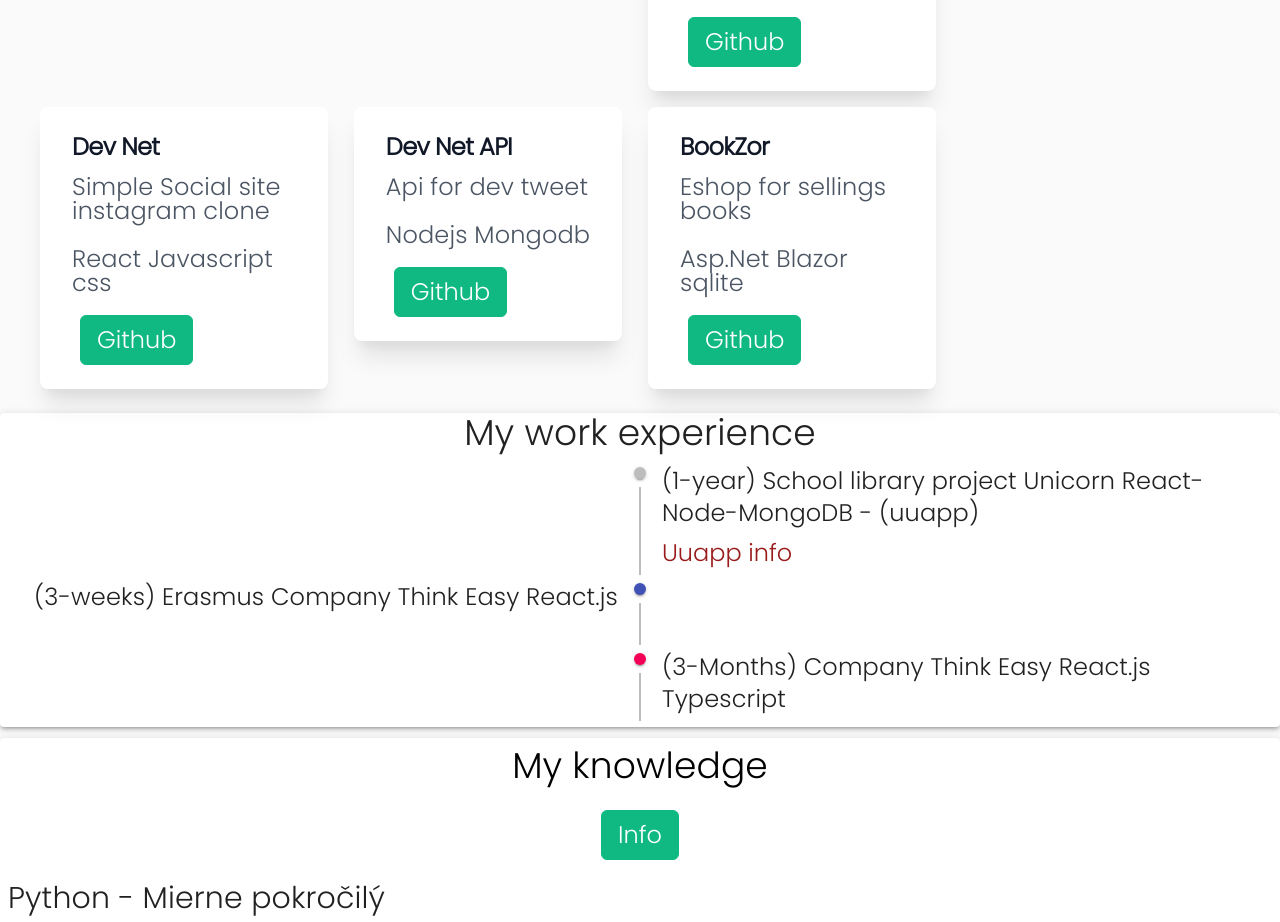
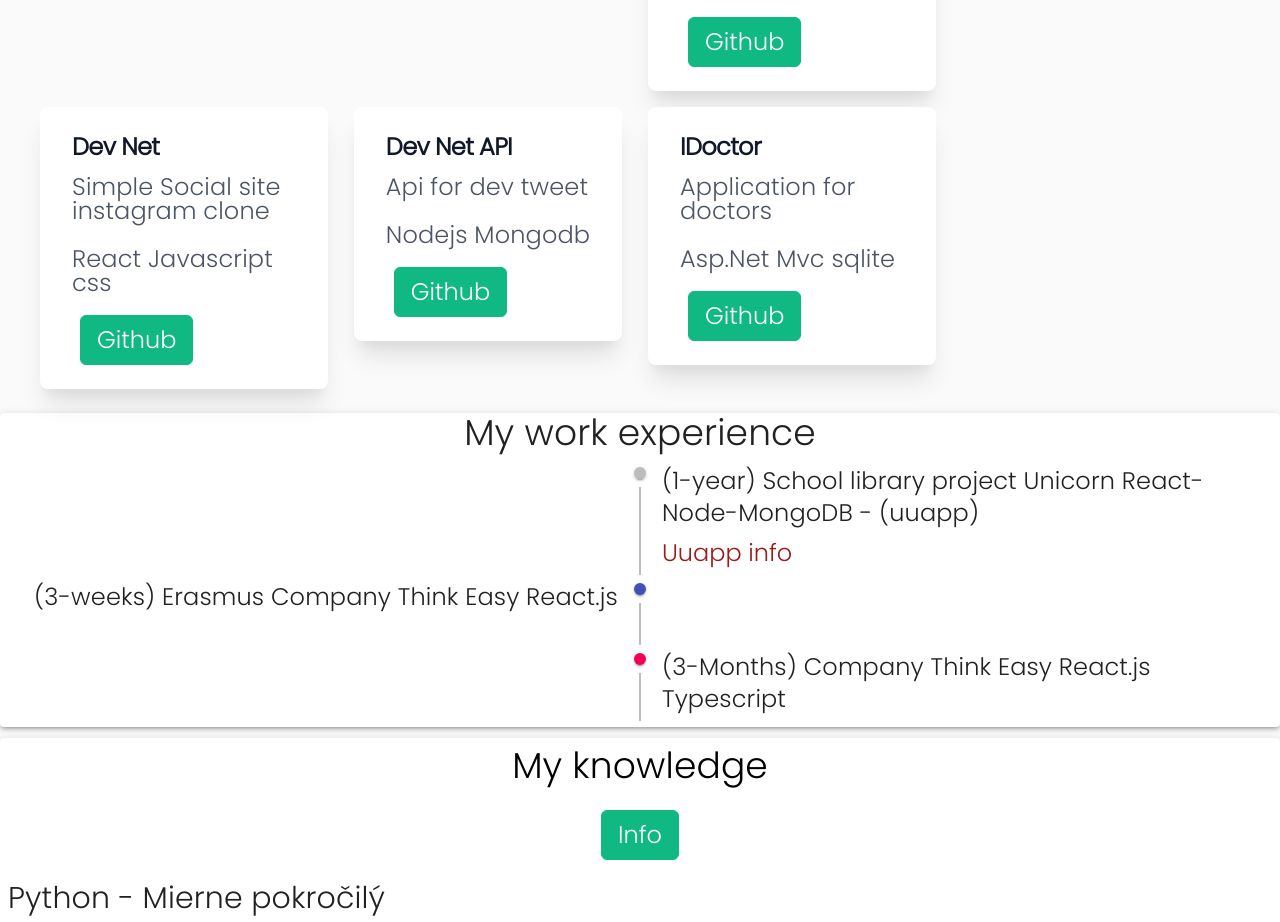
Before and after one commit to peterdinis/Portfolio-Dinis, a React (Create React App) app: page / in a window 1280 px wide. Shown: the part 2260-3182 px from the top of the page. Built offline with nearby package versions, Linux system fonts and the light colour scheme.

Commit message:
Update projects

```diff
--- a/src/components/projects/MyProjects.jsx
+++ b/src/components/projects/MyProjects.jsx
@@ -58,10 +58,10 @@ const MyProjects = () => {
         />
 
         <Project
-        description={t("description.foo")}
-          name="BookZor"
-          subName="Asp.Net Blazor sqlite"
-          link="https://github.com/peterdinis/BookZor"
+        description={t("description.doc")}
+          name="IDoctor"
+          subName="Asp.Net Mvc sqlite"
+          link="https://github.com/peterdinis/IDoctor"
           firstLinkName="Github"
 
         />
```
